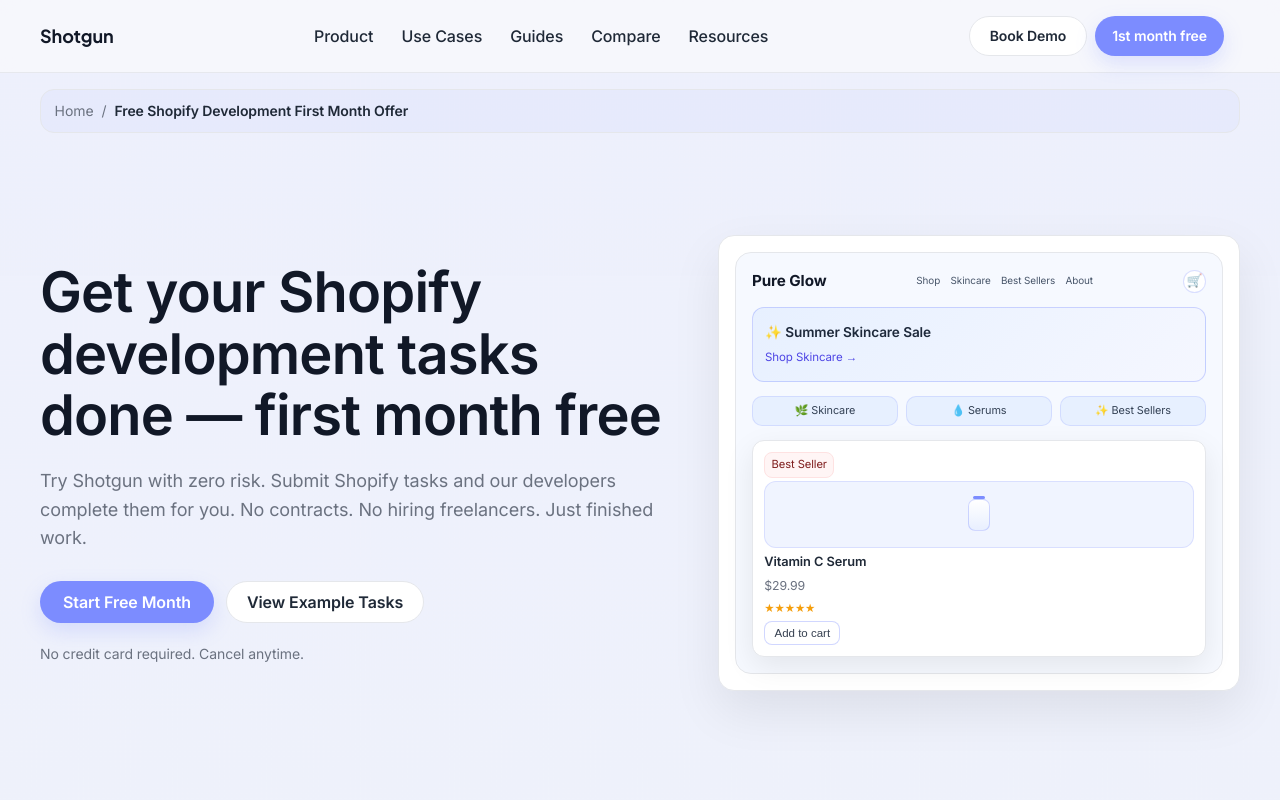
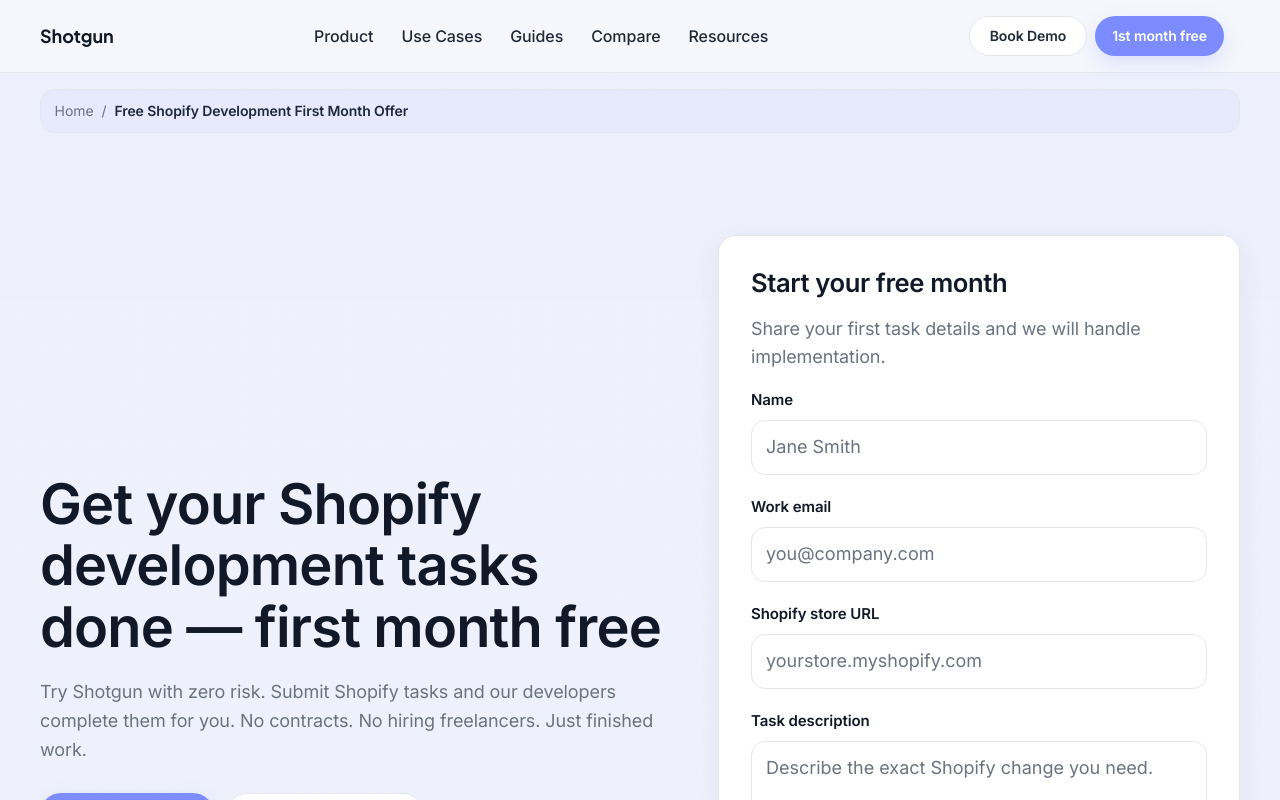
Before and after one commit to neerajjain22/shotgun, a Next.js app: page /free-shopify-development-first-month-offer in a window 1280 px wide. Shown: the top 800 px of the page. Built offline with nearby package versions, Linux system fonts and the light colour scheme.

Commit message:
Embed lead form in offer hero and fix pipeline desktop layout

```diff
--- a/app/free-shopify-development-first-month-offer/FreeMonthOfferPage.module.css
+++ b/app/free-shopify-development-first-month-offer/FreeMonthOfferPage.module.css
@@ -6,6 +6,23 @@
   background: linear-gradient(135deg, rgb(124 140 255 / 10%), rgb(159 227 215 / 12%));
   color: var(--color-text-primary);
   font-weight: 600;
+}
+
+.heroFormCard {
+  width: 100%;
+  display: grid;
+  gap: var(--space-4);
+  padding: clamp(1.25rem, 2.5vw, 2rem);
+}
+
+.heroFormTitle {
+  margin: 0;
+  font-size: clamp(1.375rem, 2vw, 1.625rem);
+}
+
+.heroFormDescription {
+  margin: 0;
+  color: var(--color-muted);
 }
 
 .sectionHeader {
--- a/app/free-shopify-development-first-month-offer/page.tsx
+++ b/app/free-shopify-development-first-month-offer/page.tsx
@@ -1,6 +1,7 @@
 import type { Metadata } from "next";
 import Link from "next/link";
 
+import { LeadCaptureForm } from "@/components/forms/LeadCaptureForm";
 import { Hero } from "@/components/hero/Hero";
 import { CTASection } from "@/components/sections/CTASection";
 import { FAQSection } from "@/components/sections/FAQSection";
@@ -86,6 +87,15 @@
           src: heroImage,
           alt: "Shopify development execution visual"
         }}
+        mediaSlot={
+          <Card as="section" className={styles.heroFormCard}>
+            <h2 className={styles.heroFormTitle}>Start your free month</h2>
+            <p className={styles.heroFormDescription}>
+              Share your first task details and we will handle implementation.
+            </p>
+            <LeadCaptureForm />
+          </Card>
+        }
       />
 
       <Section>
--- a/components/hero/Hero.tsx
+++ b/components/hero/Hero.tsx
@@ -26,9 +26,10 @@
   secondaryCta?: HeroAction;
   ctaMicrocopy?: string;
   image?: HeroImage;
+  mediaSlot?: ReactNode;
 };
 
-export function Hero({ headline, subheadline, primaryCta, secondaryCta, ctaMicrocopy, image }: HeroProps) {
+export function Hero({ headline, subheadline, primaryCta, secondaryCta, ctaMicrocopy, image, mediaSlot }: HeroProps) {
   return (
     <Section>
       <div className={styles.grid}>
@@ -49,7 +50,7 @@
         </div>
 
         <div className={styles.media}>
-          <HeroWorkflow fallbackImage={image} />
+          {mediaSlot ?? <HeroWorkflow fallbackImage={image} />}
         </div>
       </div>
     </Section>
--- a/styles/execution-pipeline.css
+++ b/styles/execution-pipeline.css
@@ -91,7 +91,7 @@
   font-size: 1rem;
 }
 
-@media (max-width: 88rem) {
+@media (max-width: 64rem) {
   .execution-pipeline__flow {
     grid-template-columns: 1fr;
     gap: 0.85rem;
@@ -106,19 +106,3 @@
     transform: rotate(90deg);
   }
 }
-
-@media (max-width: 75rem) {
-  .execution-pipeline__flow {
-    grid-template-columns: 1fr;
-    gap: 0.85rem;
-  }
-
-  .execution-pipeline__stage {
-    width: 100%;
-    min-height: auto;
-  }
-
-  .execution-pipeline__arrow {
-    transform: rotate(90deg);
-  }
-}
```
